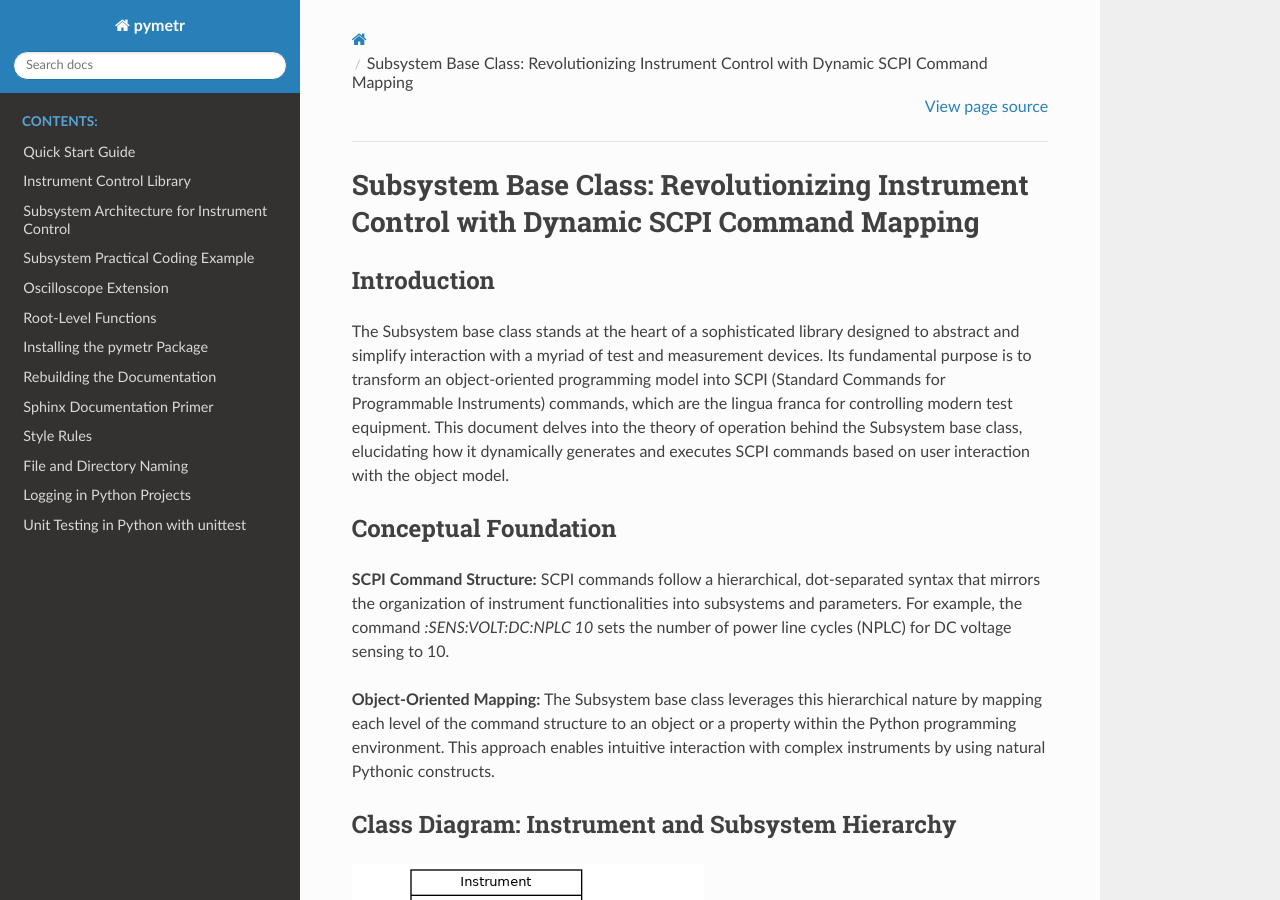
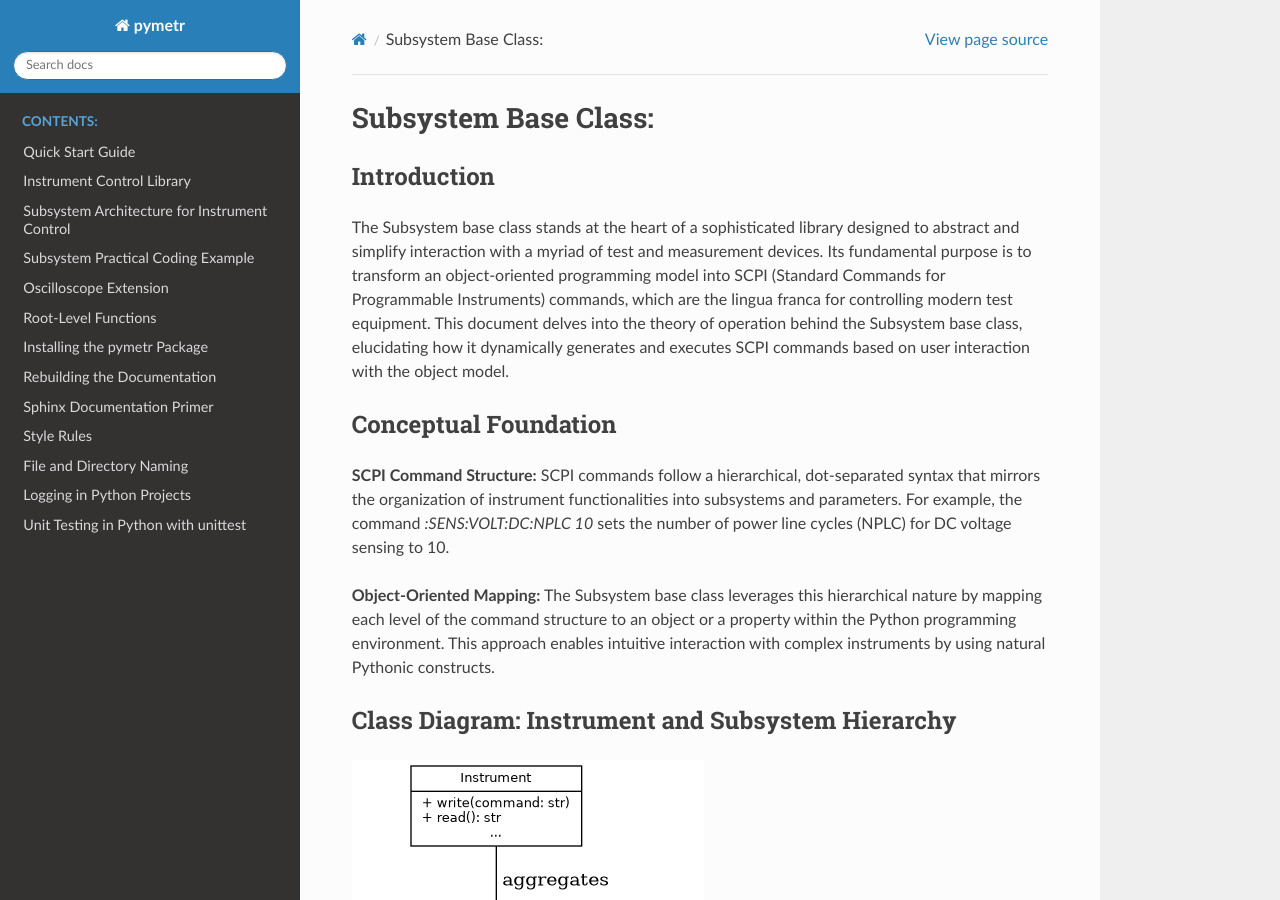
Before and after one commit to Spiryl/pymetr, a Sphinx documentation site: the page built from docs/subsystem_theory.rst, in a window 1280 px wide and 900 px high. Built offline with Sphinx 7.4.7 and the Read the Docs theme 2.0.0, drawn with Linux system fonts in a browser that asks for light colours.

Commit message:
Update subsystem_theory.rst

```diff
--- a/docs/subsystem_theory.rst
+++ b/docs/subsystem_theory.rst
@@ -1,6 +1,6 @@
 
-Subsystem Base Class: Revolutionizing Instrument Control with Dynamic SCPI Command Mapping
-==========================================================================================
+Subsystem Base Class:
+=====================
 
 Introduction
 ------------
```
